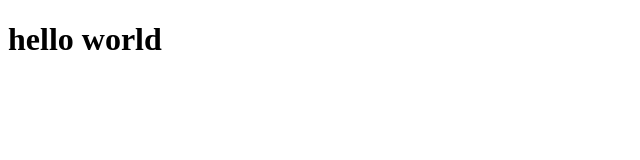
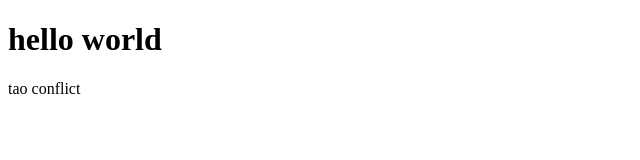
Before and after one commit to gaconn/manguonmo, a plain HTML site: page index.html in a window 1280 px wide. Shown: the full height of the page, 0-640 px from the left. Drawn offline with Linux system fonts and the light colour scheme.

Commit message:
tao conflict

```diff
--- a/index.html
+++ b/index.html
@@ -8,5 +8,6 @@
 </head>
 <body>
     <h1>hello world</h1>
+    <p>tao conflict</p>
 </body>
 </html>
```
